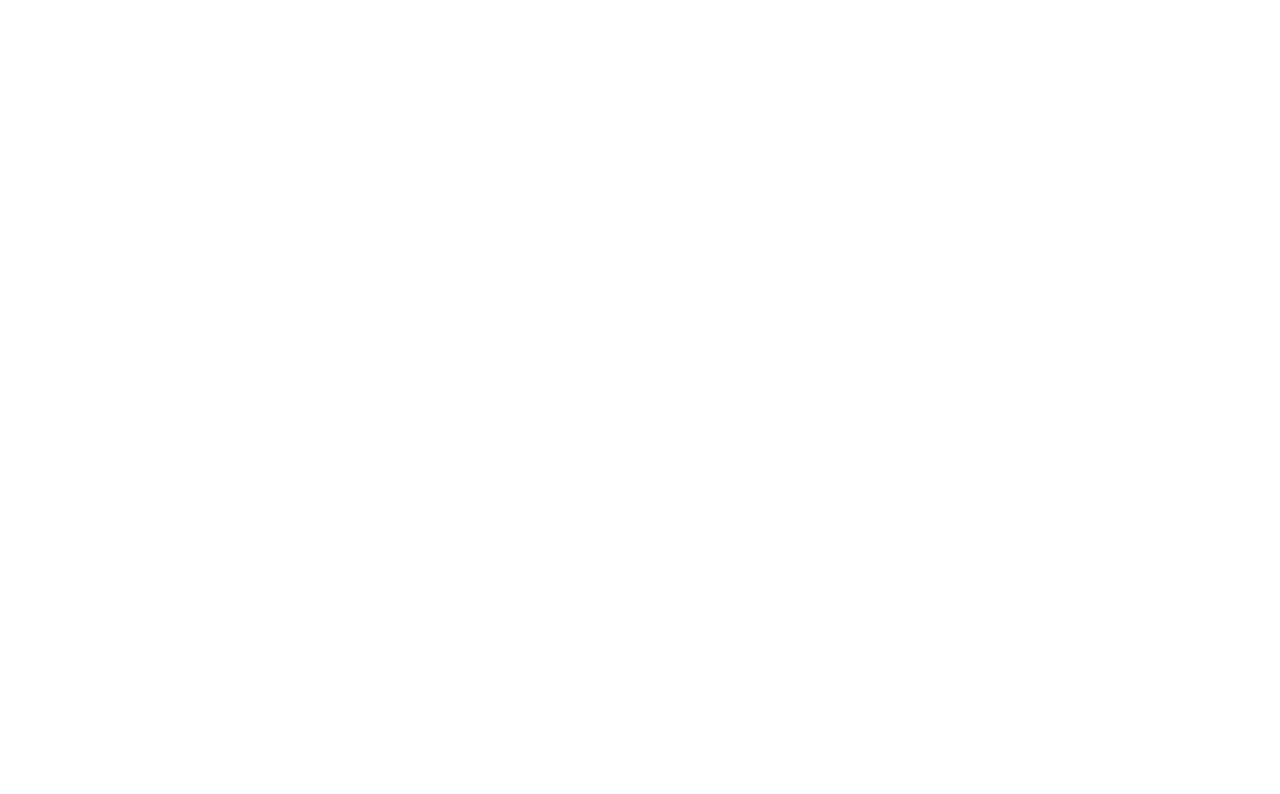
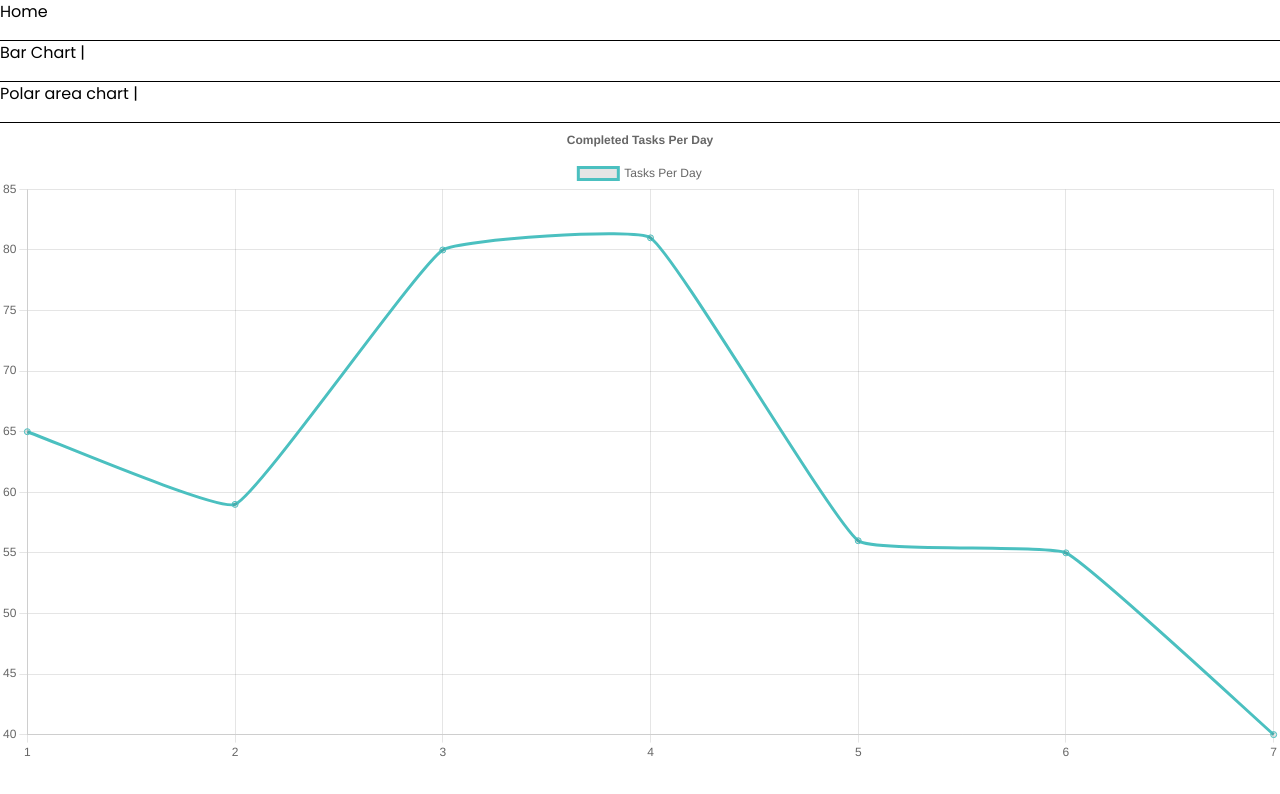
Before and after one commit to SER-516-Project-BullPen-Group-B/Team5_front_end, a React (Create React App) app: page /tasks-per-day in a window 1280 px wide. Before the commit this address had no page. Shown: the top 794 px of the page. Built offline with nearby package versions, Linux system fonts and the light colour scheme.

Commit message:
US5 task 6 - Completed front end UI for NoOfTasks metric

```diff
--- a/public/index.html
+++ b/public/index.html
@@ -25,6 +25,9 @@
       Learn how to configure a non-root public URL by running `npm run build`.
     -->
     <title>React App</title>
+    <link rel="preconnect" href="https://fonts.googleapis.com">
+    <link rel="preconnect" href="https://fonts.gstatic.com" crossorigin>
+    <link href="https://fonts.googleapis.com/css2?family=Poppins:ital,wght@0,300;0,400;0,600;0,700;0,800;1,300;1,400;1,600;1,700;1,800&display=swap" rel="stylesheet">
   </head>
   <body>
     <noscript>You need to enable JavaScript to run this app.</noscript>
--- a/src/App.tsx
+++ b/src/App.tsx
@@ -27,6 +27,14 @@ function App() {
           paddingBottom: "1rem",
         }}
       >
+        <Link to="/tasks-per-day">Microservice 1</Link> |{" "}
+      </nav>
+      <nav
+        style={{
+          borderBottom: "solid 1px",
+          paddingBottom: "1rem",
+        }}
+      >
         <Link to="/microservice3">Microservice 3</Link> |{" "}
       </nav>
       <Home />
--- a/src/index.css
+++ b/src/index.css
@@ -1,3 +1,7 @@
 @tailwind base;
 @tailwind components;
 @tailwind utilities;
+
+body {
+    font-family: 'Poppins', sans-serif;
+}
--- a/src/index.tsx
+++ b/src/index.tsx
@@ -7,6 +7,7 @@ import Chart from "./pages/ChartApp";
 import PolarChart from "./pages/PolarChart";
 import App from "./App";
 import Microservice from "./pages/Microservice3";
+import NoOfTasksPerDay from "./pages/NoOfTasksPerDay";
 import reportWebVitals from "./reportWebVitals";
 
 ReactDOM.render(
@@ -16,6 +17,7 @@ ReactDOM.render(
         <Route path="/" element={<App />} />
         <Route path="taiga-service" element={<Service />} />
         <Route path="microservice3" element={<Microservice />} />
+        <Route path="tasks-per-day" element={<NoOfTasksPerDay />} />
         <Route path="barchart" element={<Chart />} />
         <Route path="PolarChart" element={<PolarChart/>} />
       </Routes>
--- /dev/null
+++ b/src/pages/NoOfTasksPerDay.tsx
@@ -0,0 +1,85 @@
+import {
+  Chart as ChartJS,
+  Title,
+  Tooltip,
+  Legend,
+  PointElement,
+  LineElement
+}
+from 'chart.js';
+import { Line } from 'react-chartjs-2';
+import { Link } from "react-router-dom";
+
+ChartJS.register(
+  Title,
+  Tooltip,
+  Legend,
+  PointElement,
+  LineElement
+);
+
+export const options = {
+  responsive: true,
+  plugins: {
+    legend: {
+      position: 'top' as const,
+    },
+    title: {
+      display: true,
+      text: 'Completed Tasks Per Day',
+    },
+  },
+  scales: {
+    x: {
+      stacked: true,
+    },
+    y: {
+      stacked: true,
+    },
+  },
+};
+
+const labels = ['1', '2', '3', '4', '5', '6', '7'];
+
+export const data = {
+  labels: labels,
+  datasets: [{
+    label: 'Tasks Per Day',
+    data: [65, 59, 80, 81, 56, 55, 40],
+    fill: false,
+    borderColor: 'rgb(75, 192, 192)',
+    tension: 0.1
+  }]
+};
+
+export default function NoOfTasksPerDay() {
+  return (
+    <div>
+      <nav
+        style={{
+          borderBottom: "solid 1px",
+          paddingBottom: "1rem",
+        }}
+      >
+        <Link to="/">Home</Link>
+      </nav>
+      <nav
+        style={{
+          borderBottom: "solid 1px",
+          paddingBottom: "1rem",
+        }}
+      >
+        <Link to="/barchart">Bar Chart</Link> |{" "}
+      </nav>
+      <nav
+        style={{
+          borderBottom: "solid 1px",
+          paddingBottom: "1rem",
+        }}
+      >
+        <Link to="/PolarChart">Polar area chart</Link> |{" "}
+      </nav>
+      <Line options={options} data={data} />
+    </div>
+  );
+}
```
